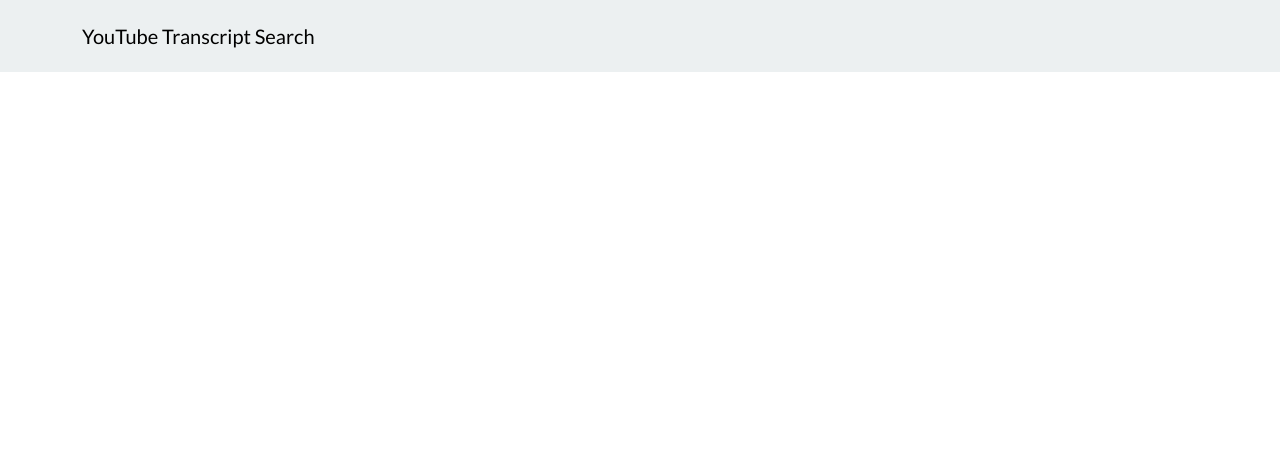
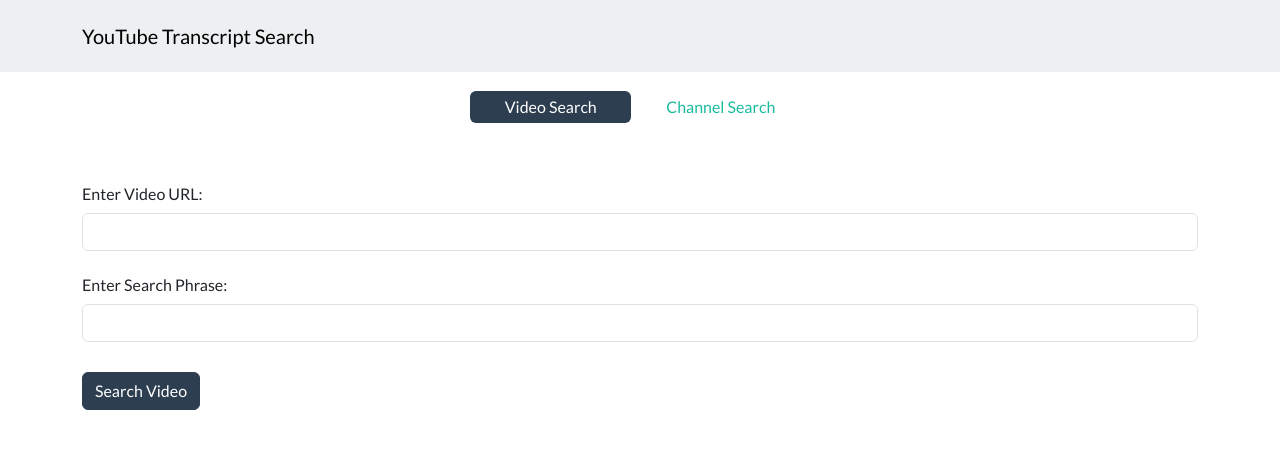
Before and after one commit to novaxc/youtube_transcript_search, a Flask app: page / in a window 1280 px wide. Shown: the top 449 px of the page. Run offline with Flask 3, Linux system fonts and the light colour scheme; some libraries are stand-ins or nearby versions.

Commit message:
Updated form elements to match flatly theme

```diff
--- a/app.py
+++ b/app.py
@@ -8,7 +8,7 @@
 
 @app.route('/', methods=['GET', 'POST'])
 def home():
-    return render_template('base.html')  # Default to video search tab
+    return render_template('videosearch.html', df_html= [])  # Default to video search tab
 
 @app.route('/videosearch', methods=['GET', 'POST'])
 def videosearch():
--- a/templates/videosearch.html
+++ b/templates/videosearch.html
@@ -30,13 +30,13 @@
   <div class="container mt-5"></div>
   <form method="post" action="/videosearch">
     <div style="display: grid">
-      <label for="video_url">Enter Video URL:</label>
-      <input type="text" name="video_url" id="video_url" required>
+      <label for="video_url" class="col-sm-2 col-form-label">Enter Video URL:</label>
+      <input type="text" class="form-control" name="video_url" id="video_url" required>
 
       <p style="margin-bottom: 15px;"></p>
 
-      <label for="search_word">Enter Search Phrase:</label>
-      <input type="text" name="search_word" id="search_word" required>
+      <label for="search_word" class="col-sm-2 col-form-label">Enter Search Phrase:</label>
+      <input type="text" class="form-control" name="search_word" id="search_word" required>
     </div>
 
     <p style="margin-bottom: 30px;"></p>
@@ -52,6 +52,7 @@
 {% else %}
     <div class="container mt-5">
         <h1>Search Results</h1>
+        <p style="margin-bottom: 30px;"></p>
         <div class="table-responsive">
             {{ df_html | safe }}
         </div>
```
Also changed, not shown: templates/channelsearch.html (+4 -4 lines).
